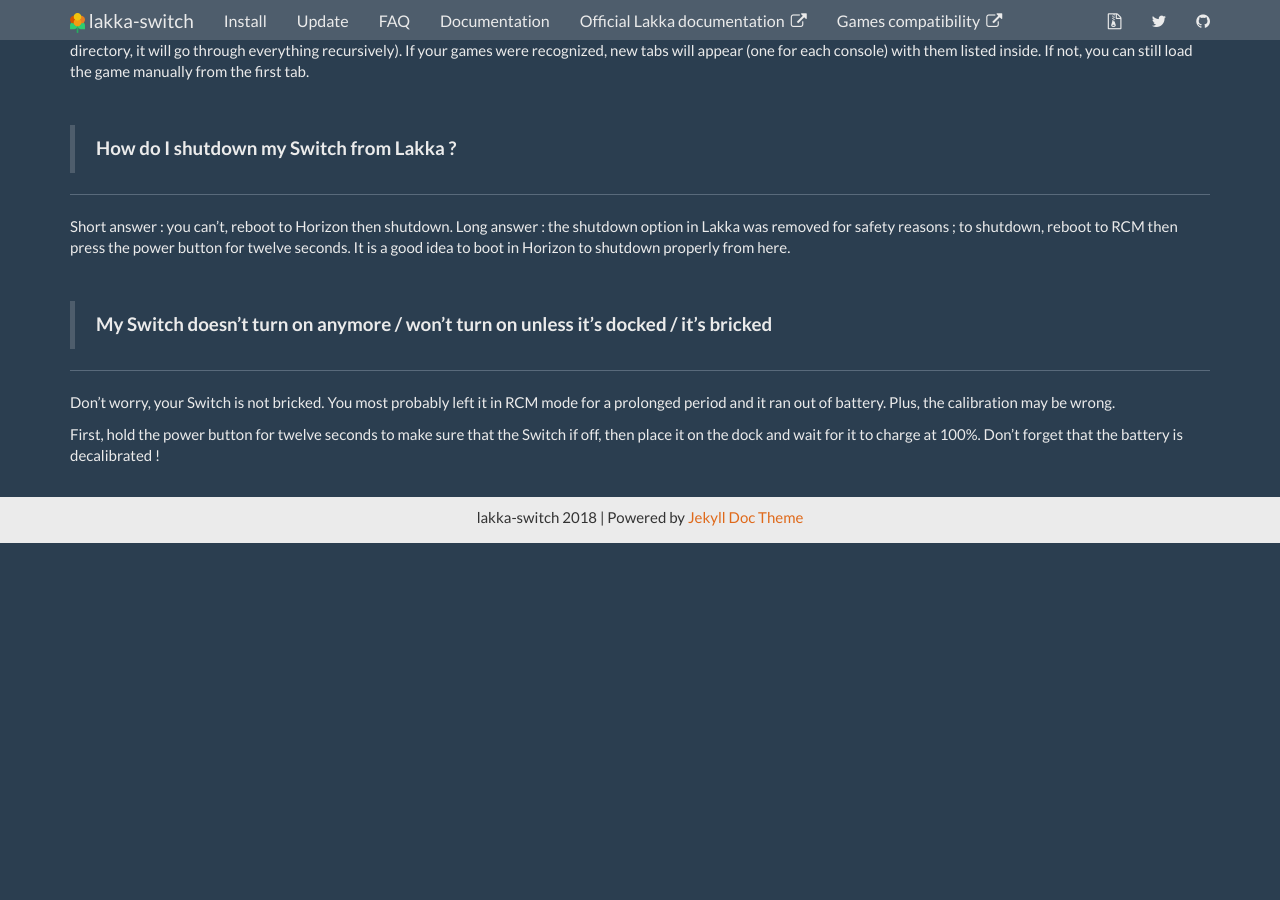
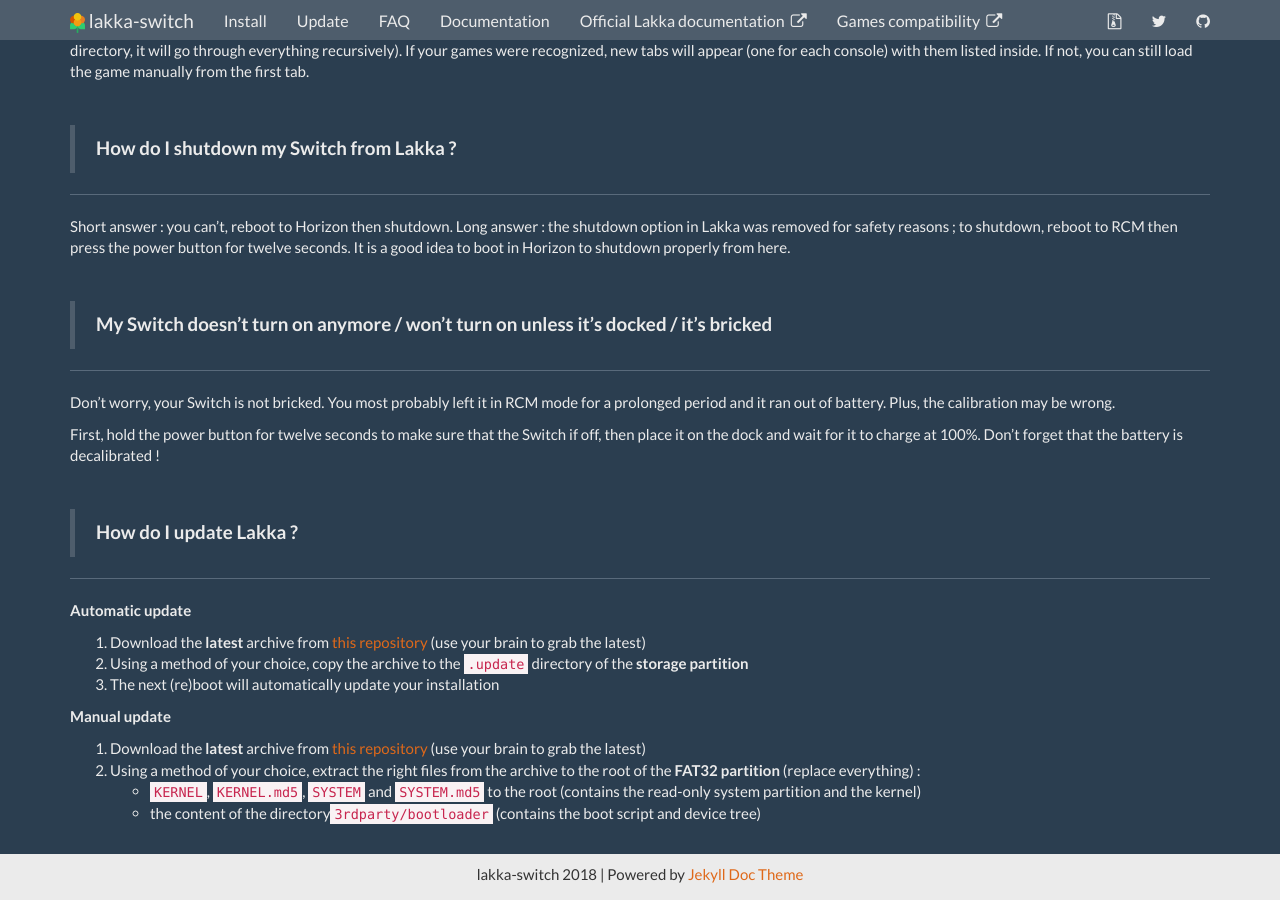
Before and after one commit to lakka-switch/documentation, a Jekyll site: the page built from faq.md, in a window 1280 px wide and 900 px high, scrolled down 2342 px. Built offline with Jekyll 4.4.1, drawn with Linux system fonts in a browser that asks for light colours; nearby versions of some CDN libraries; before the commit the page ends 2885 px from its top, so only the background shows below that.

Commit message:
Update faq.md

```diff
--- a/faq.md
+++ b/faq.md
@@ -107,3 +107,21 @@
 Don't worry, your Switch is not bricked. You most probably left it in RCM mode for a prolonged period and it ran out of battery. Plus, the calibration may be wrong.
 
 First, hold the power button for twelve seconds to make sure that the Switch if off, then place it on the dock and wait for it to charge at 100%. Don't forget that the battery is decalibrated !
+
+&nbsp;
+> **How do I update Lakka ?**
+
+***
+
+**Automatic update**
+
+1. Download the **latest** archive from [this repository](https://natinusala.cheats-inc.org/natinusala/lakka-switch/archives/updates/) (use your brain to grab the latest)
+2. Using a method of your choice, copy the archive to the `.update` directory of the **storage partition**
+3. The next (re)boot will automatically update your installation
+
+**Manual update**
+
+1. Download the **latest** archive from [this repository](https://natinusala.cheats-inc.org/natinusala/lakka-switch/archives/updates/) (use your brain to grab the latest)
+2. Using a method of your choice, extract the right files from the archive to the root of the **FAT32 partition** (replace everything) :
+    * `KERNEL`, `KERNEL.md5`, `SYSTEM` and `SYSTEM.md5` to the root (contains the read-only system partition and the kernel)
+    * the content of the directory`3rdparty/bootloader` (contains the boot script and device tree)
```
